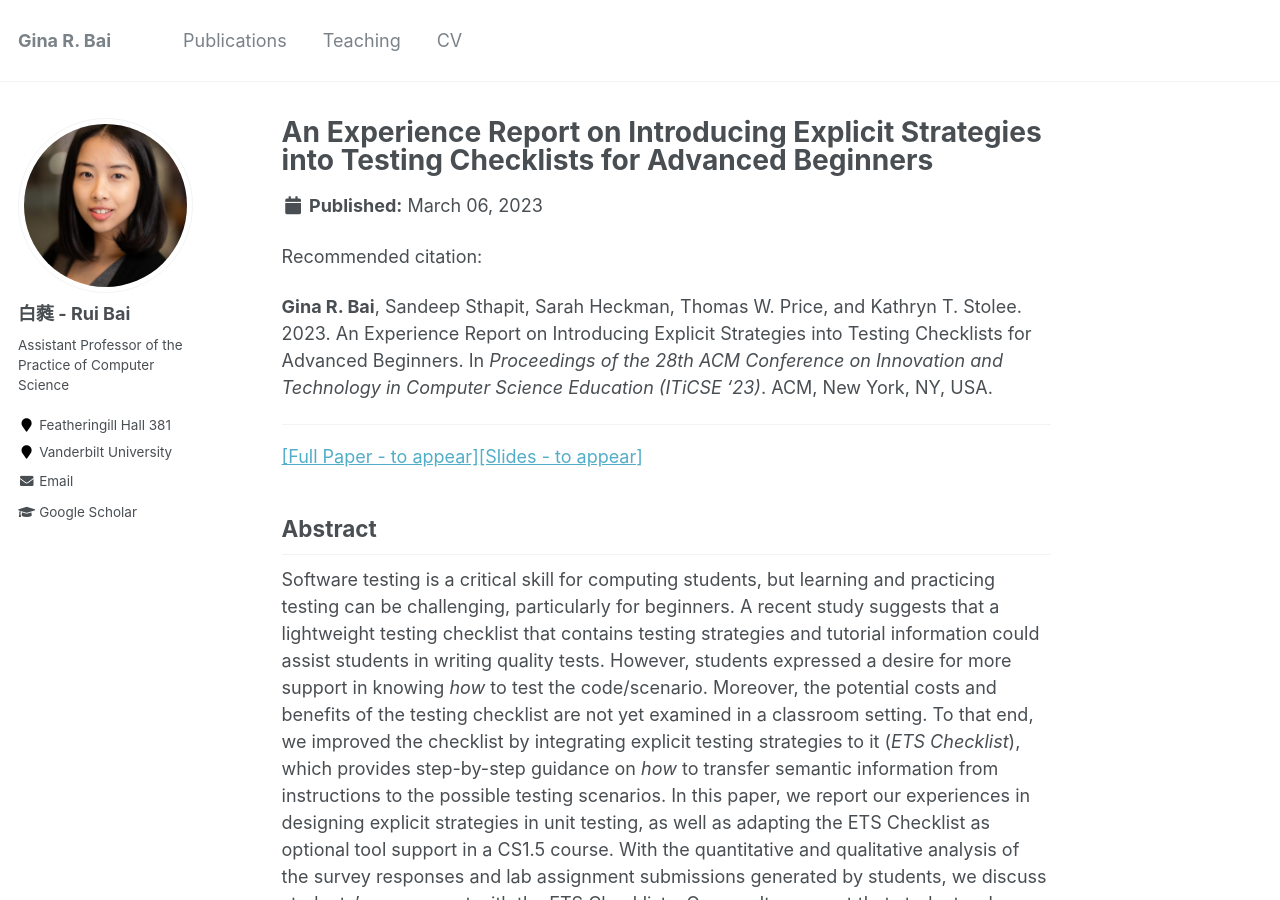
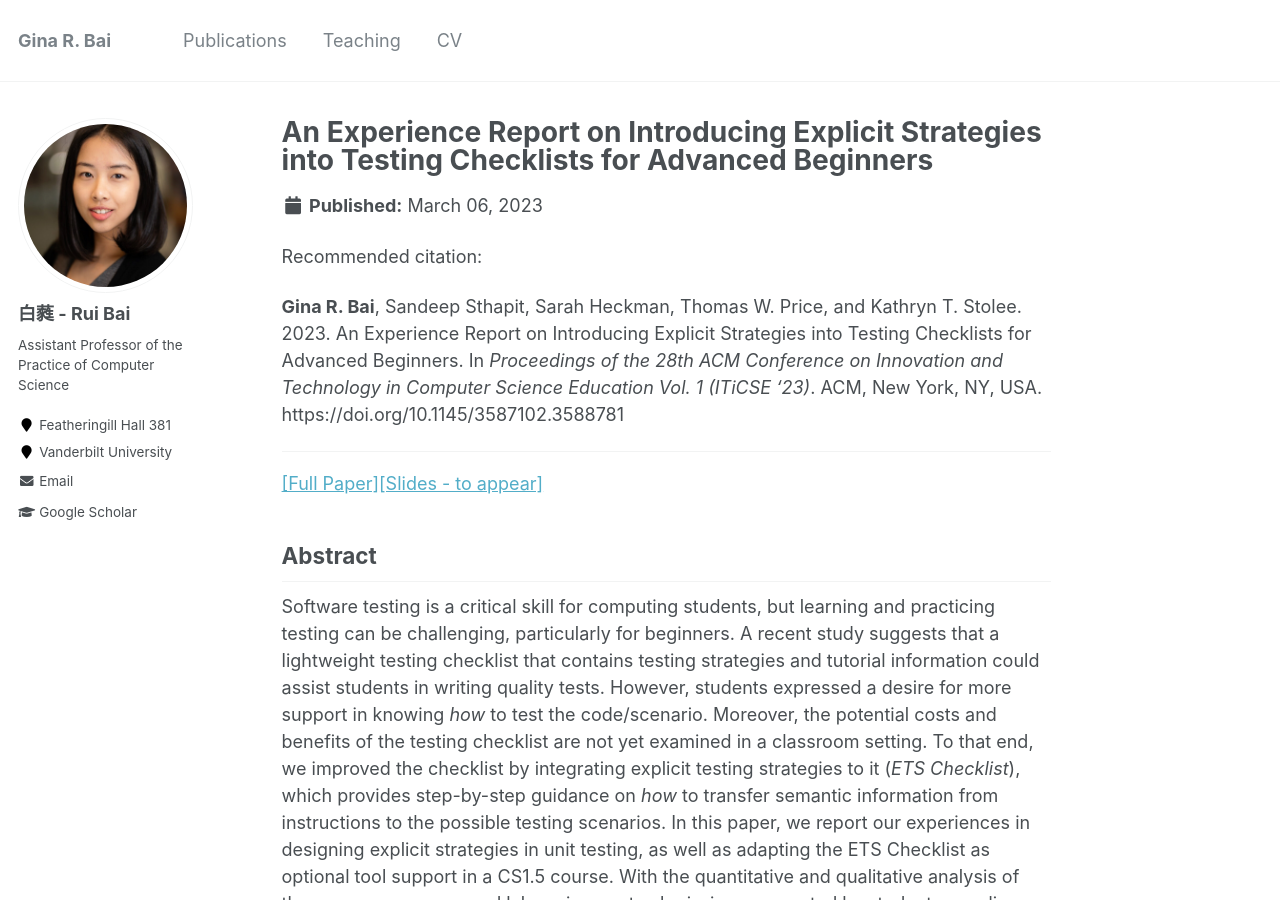
Before and after one commit to ginaBai/ginabai.github.io, a Jekyll site: the page built from _publications/iticse23_ETSChecklist.md, in a window 1280 px wide and 900 px high. Built offline with Jekyll 4.4.1, drawn with Linux system fonts in a browser that asks for light colours.

Commit message:
Added new publications

```diff
--- a/_publications/iticse23_ETSChecklist.md
+++ b/_publications/iticse23_ETSChecklist.md
@@ -6,10 +6,10 @@
 ---
 Recommended citation:
 
-**Gina R. Bai**, Sandeep Sthapit, Sarah Heckman, Thomas W. Price, and Kathryn T. Stolee. 2023. An Experience Report on Introducing Explicit Strategies into Testing Checklists for Advanced Beginners. In <i>Proceedings of the 28th ACM Conference on Innovation and Technology in Computer Science Education (ITiCSE '23)</i>. ACM, New York, NY, USA.
+**Gina R. Bai**, Sandeep Sthapit, Sarah Heckman, Thomas W. Price, and Kathryn T. Stolee. 2023. An Experience Report on Introducing Explicit Strategies into Testing Checklists for Advanced Beginners. In <i>Proceedings of the 28th ACM Conference on Innovation and Technology in Computer Science Education Vol. 1 (ITiCSE '23)</i>. ACM, New York, NY, USA. https://doi.org/10.1145/3587102.3588781
 
 ---
-[[Full Paper - to appear]](http://ginabai.github.io/files/PaperPreprints/iticse23_ETSChecklist.pdf)[[Slides - to appear]](http://ginabai.github.io/files/ConferenceSlides/iticse2023.pdf)
+[[Full Paper]](http://ginabai.github.io/files/PaperPreprints/iticse23_ETSChecklist.pdf)[[Slides - to appear]](http://ginabai.github.io/files/ConferenceSlides/iticse2023.pdf)
 
 ## Abstract
 Software testing is a critical skill for computing students, but learning and practicing testing can be challenging, particularly for beginners. A recent study suggests that a lightweight testing checklist that contains testing strategies and tutorial information could assist students in writing quality tests. However, students expressed a desire for more support in knowing *how* to test the code/scenario. Moreover, the potential costs and benefits of the testing checklist are not yet examined in a classroom setting. To that end, we improved the checklist by integrating explicit testing strategies to it (*ETS Checklist*), which provides step-by-step guidance on *how* to transfer semantic information from instructions to the possible testing scenarios. In this paper, we report our experiences in designing explicit strategies in unit testing, as well as adapting the ETS Checklist as optional tool support in a CS1.5 course. With the quantitative and qualitative analysis of the survey responses and lab assignment submissions generated by students, we discuss students' engagement with the ETS Checklists. Our results suggest that students who used the checklist intervention had significantly higher quality in their student-authored test code, in terms of code coverage, compared to those who did not, especially for earlier assignments. We also observed students' unawareness of their need for help in writing high-quality tests.
```
Also changed, not shown: _pages/publications.md (+2 -2 lines), _pages/teaching.md (+1 -1 lines), _publications/tosem22_FairnessMetrics.md (deleted, +0 -15 lines), _publications/tosem23_FairnessMetrics.md (added, +15 -0 lines), 2 other files.
